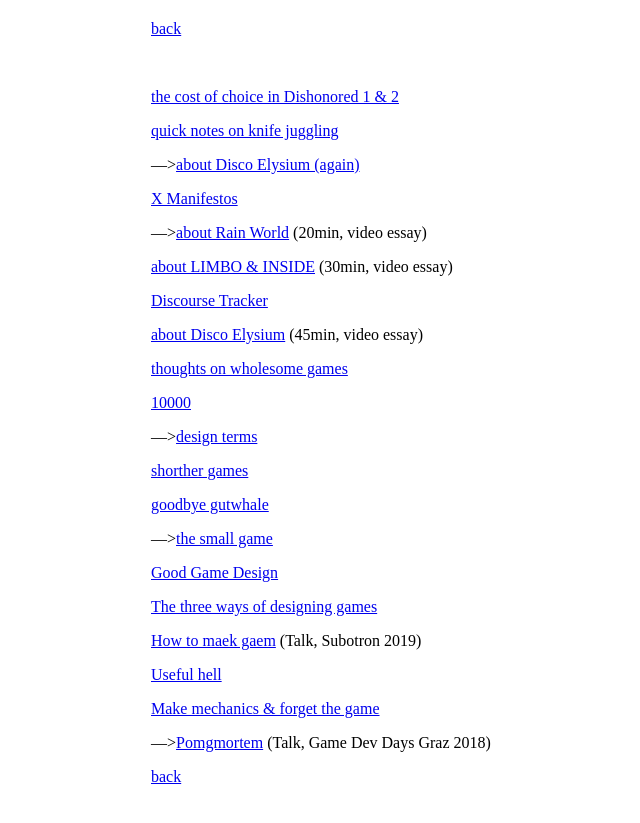
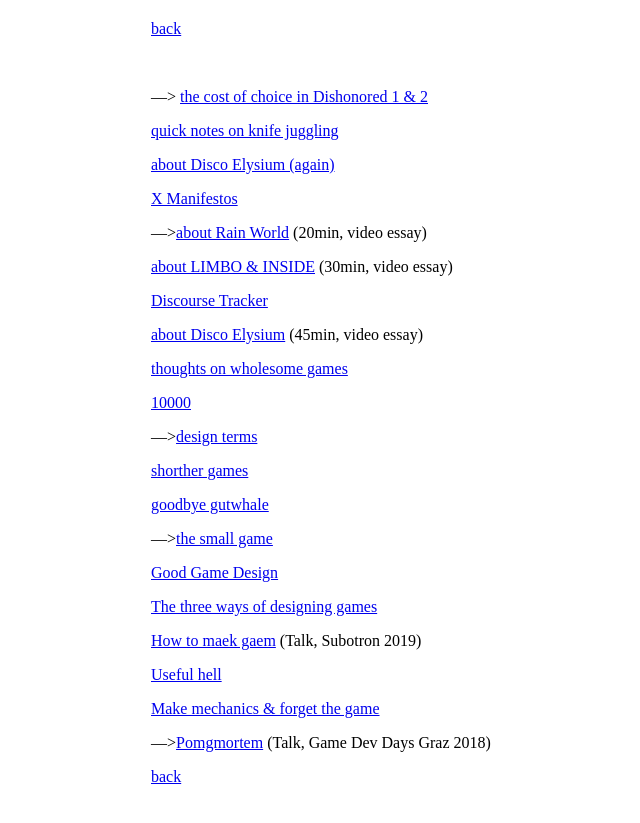
Before and after one commit to stuffedwombat/stuffedwombat.github.io, a Jekyll site: the page built from thinking.md, in a window 1280 px wide. Shown: the top 823 px of the page, without its empty margins (173-813 px from the left). Built offline with Jekyll 4.4.1, drawn with Linux system fonts in a browser that asks for light colours; our own code applies the rules of GitHub Pages for plain Markdown files; comment, search, counter and statistics services are not loaded.

```diff
--- a/thinking.md
+++ b/thinking.md
@@ -2,11 +2,11 @@
 
 <br>
 
-[the cost of choice in Dishonored 1 & 2](cost_of_choice_dishonored)
+---> [the cost of choice in Dishonored 1 & 2](cost_of_choice_dishonored)
 
 [quick notes on knife juggling](knife_juggling_190222)
 
---->[about Disco Elysium (again)](about_disco_elysium)
+[about Disco Elysium (again)](about_disco_elysium)
 
 [X Manifestos](x_manifestos)
 
```
